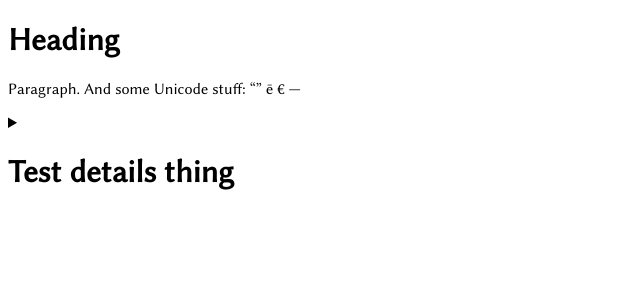
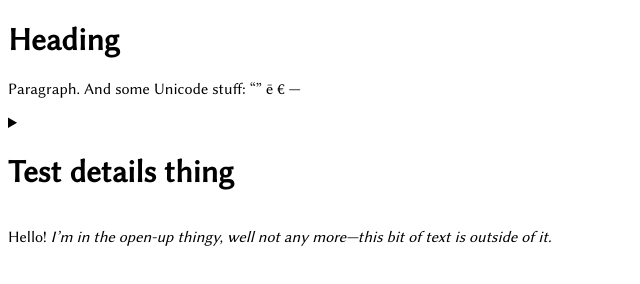
Before and after one commit to Jaeson813/td-blog, a plain HTML site: page index.html in a window 1280 px wide. Shown: the whole page, without its empty margins (0-640 px from the left). Drawn offline with Linux system fonts and the light colour scheme.

Commit message:
Update index.html

```diff
--- a/index.html
+++ b/index.html
@@ -20,5 +20,7 @@
   <p>Hello! I’m in the open-up thingy</p>
 </details>
 
+  <p>Hello! <em>I’m in the open-up thingy<em>, well not any more—this bit of text is outside of it.</p>
+
 </body>
 </html>
```
